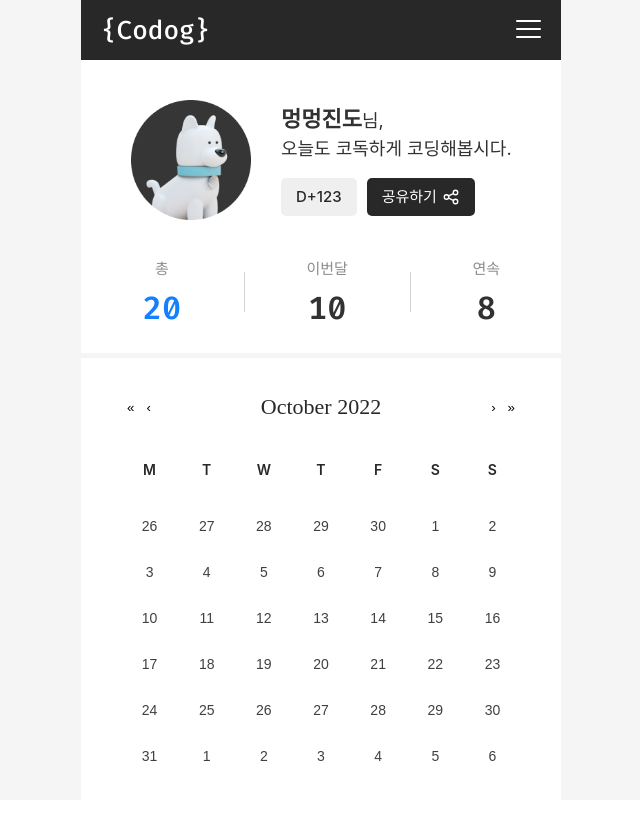
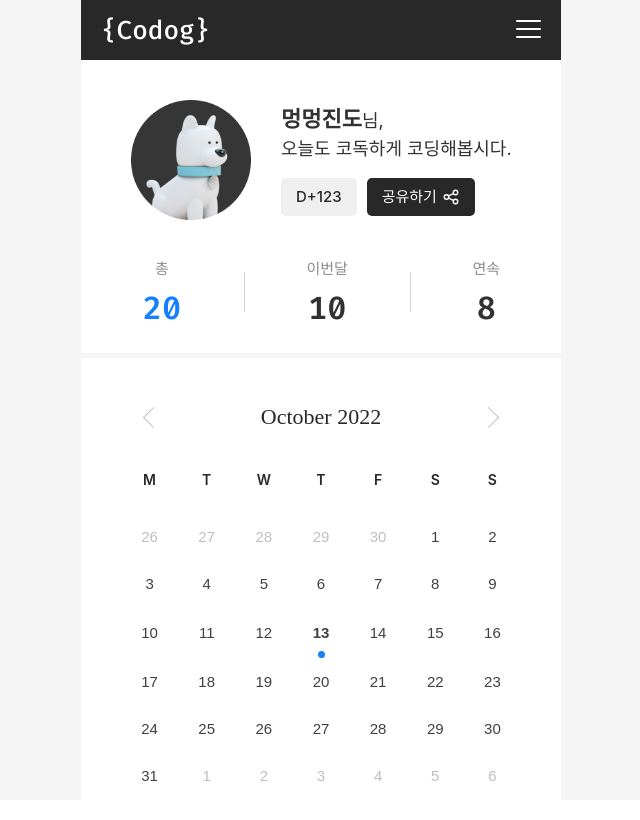
Before and after one commit to firstcommit23/codog-front, a Next.js app: page / in a window 1280 px wide. Shown: the top 820 px of the page, without its empty margins (319-959 px from the left). Built offline with nearby package versions, Linux system fonts and the light colour scheme; a web font is replaced by a local one; what emotion-reset would draw is missing.

Commit message:
main 페이지 퍼블리싱

```diff
--- a/pages/index.tsx
+++ b/pages/index.tsx
@@ -268,7 +268,7 @@ const HorizontalRule = styled.hr`
 `;
 
 const CalendarWrapper = styled.div`
-  padding: 3rem 4rem;
+  padding: 4rem;
 
   .react-calendar button {
     background-color: white;
@@ -279,7 +279,11 @@ const CalendarWrapper = styled.div`
   }
   .react-calendar__navigation {
     display: flex;
+    flex-direction: row;
+    justify-content: space-between;
+    align-items: center;
     margin-bottom: 4rem;
+    padding: 0 25px;
   }
 
   .react-calendar__navigation__label {
@@ -287,6 +291,7 @@ const CalendarWrapper = styled.div`
     font-weight: 500;
     font-family: 'Pretendar Variable', Pretendard !important;
     color: ${Common.colors.black};
+    flex-grow: 0 !important;
   }
 
   .react-calendar__month-view__weekdays {
@@ -301,6 +306,43 @@ const CalendarWrapper = styled.div`
     padding: 1.5rem;
     font-size: 1.4rem;
     color: ${Common.colors.lightBlack};
+  }
+
+  .react-calendar__navigation__arrow {
+    color: white;
+    border-right: 1.5px solid #bfbfbf !important;
+    border-bottom: 1.5px solid #bfbfbf !important;
+    height: 15px;
+    width: 15px;
+  }
+
+  .react-calendar__navigation__arrow.react-calendar__navigation__next-button {
+    rotate: -45deg;
+  }
+
+  .react-calendar__navigation__arrow.react-calendar__navigation__prev-button {
+    rotate: 135deg;
+  }
+
+  .react-calendar__navigation__arrow.react-calendar__navigation__next2-button {
+    display: none;
+  }
+  .react-calendar__navigation__arrow.react-calendar__navigation__prev2-button {
+    display: none;
+  }
+
+  .react-calendar__tile.react-calendar__month-view__days__day.react-calendar__month-view__days__day--neighboringMonth {
+    color: #c0bebe;
+  }
+
+  .react-calendar__month-view__days abbr {
+    font-size: 15px !important;
+  }
+  .react-calendar__tile--now {
+    font-weight: 700 !important;
+    font-size: 18px !important;
+    background: url('/images/blue-circle.svg') no-repeat 50% 100%;
+    background-size: 12%;
   }
 `;
 
```
Also changed, not shown: public/images/blue-circle.svg (added), public/images/paw.svg (added).
